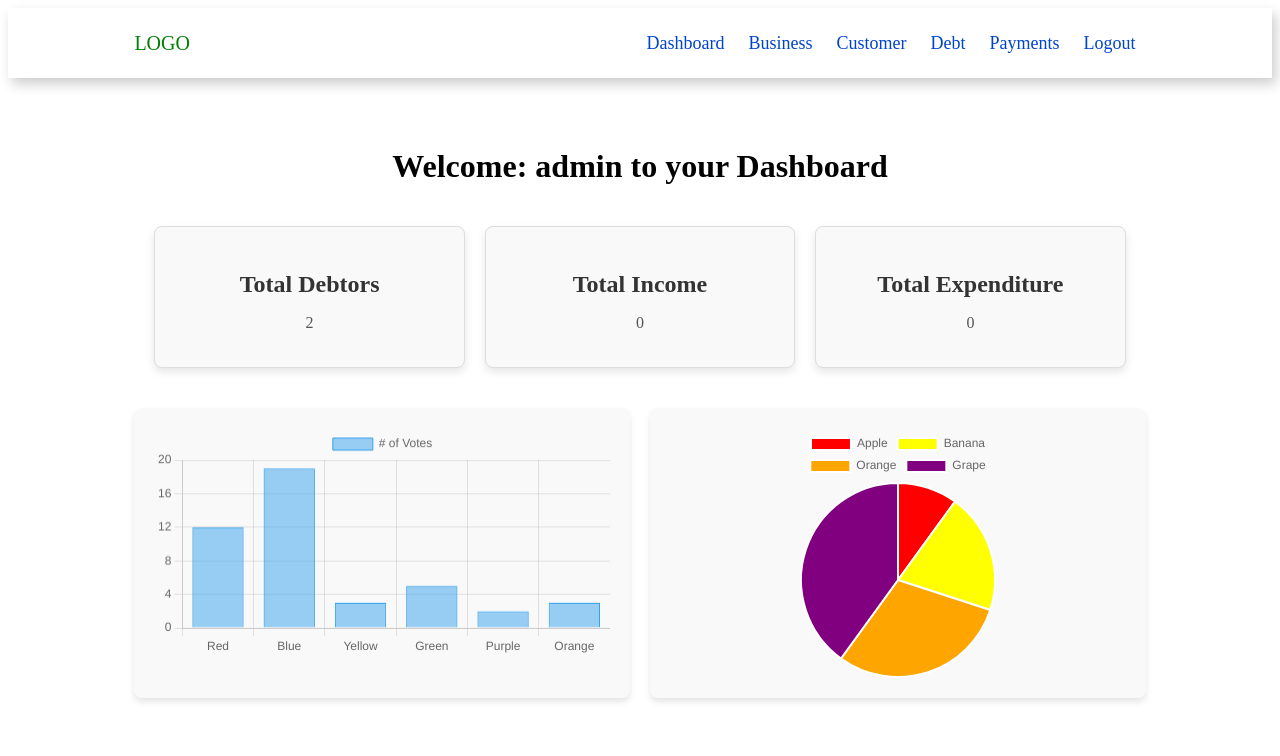
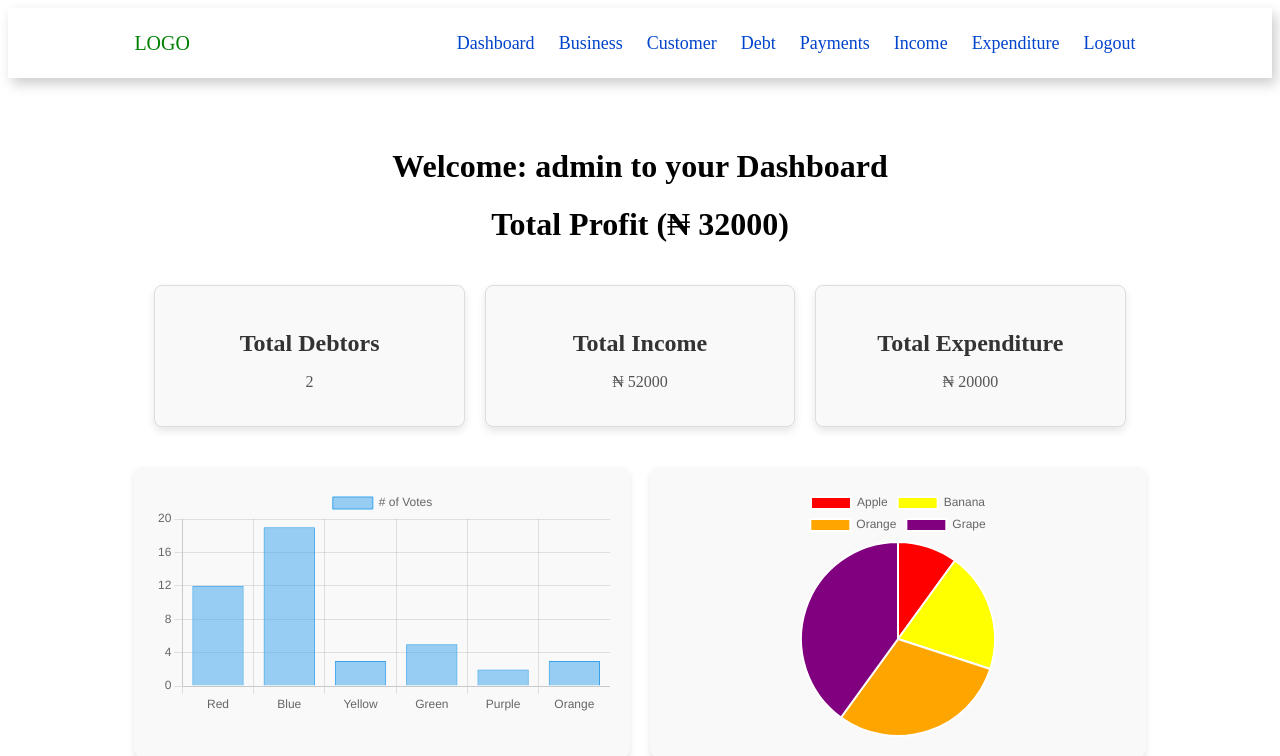
Before and after one commit to sparklweb1988/debtManagement, a Django app: page /dashboard/ in a window 1280 px wide. Shown: the top 756 px of the page. Run offline with Django 5.2, Linux system fonts and the light colour scheme; a user stored in the database is signed in; data comes from the database, SQL or seed files in the repository; both versions use the stored data as it was after the commit.

Commit message:
second commit

```diff
--- a/debtapp/admin.py
+++ b/debtapp/admin.py
@@ -1,9 +1,11 @@
 from django.contrib import admin
 
-from debtapp.models import Business, Customer, Debt, Payment
+from debtapp.models import Business, Customer, Debt, Expenditure, Income, Payment
 
 # Register your models here.
 admin.site.register(Business)
 admin.site.register(Customer)
 admin.site.register(Debt)
 admin.site.register(Payment)
+admin.site.register(Income)
+admin.site.register(Expenditure)
--- a/debtapp/templates/base.html
+++ b/debtapp/templates/base.html
@@ -13,12 +13,22 @@
     <nav>
       <a href="" class="logo">LOGO</a>
       <ul>
-        {% if user.is_authenticated%}
+        {% if user.is_superuser%}
         <li><a href="{% url 'dashboard'%}">Dashboard</a></li>
         <li><a href="{% url 'bussiness_list'%}">Business</a></li>
         <li><a href="{% url 'customer_list'%}">Customer</a></li>
         <li><a href="{% url 'debt_list'%}">Debt</a></li>
         <li><a href="{% url 'payment_list'%}">Payments</a></li>
+        <li><a href="{% url 'income'%}">Income</a></li>
+        <li><a href="{% url 'expenditure'%}">Expenditure</a></li>
+        <li><a href="{% url 'logout'%}">Logout</a></li>
+        {% elif user.is_authenticated%}
+        <li><a href="{% url 'dashboard'%}">Dashboard</a></li>
+        <li><a href="{% url 'customer_list'%}">Customer</a></li>
+        <li><a href="{% url 'debt_list'%}">Debt</a></li>
+        <li><a href="{% url 'payment_list'%}">Payments</a></li>
+        <li><a href="{% url 'income'%}">Income</a></li>
+        <li><a href="{% url 'expenditure'%}">Expenditure</a></li>
         <li><a href="{% url 'logout'%}">Logout</a></li>
         {% else %}
         <li><a href="{% url 'home'%}">Home</a></li>
--- a/debtapp/templates/dashboard/dashboard.html
+++ b/debtapp/templates/dashboard/dashboard.html
@@ -1,6 +1,7 @@
 {% extends 'base.html'%} {% block content %}
 <div class="container">
   <h1>Welcome: {{user.username}} to your Dashboard</h1>
+  <h1>Total Profit (&#8358; {{profit}})</h1>
   <div class="card-container">
     <div class="card">
       <h3>Total Debtors</h3>
@@ -8,11 +9,11 @@
     </div>
     <div class="card">
       <h3>Total Income</h3>
-      <p>0</p>
+      <p>&#8358; {{total_income}}</p>
     </div>
     <div class="card">
       <h3>Total Expenditure</h3>
-      <p>0</p>
+      <p>&#8358; {{total_expenditure}}</p>
     </div>
   </div>
 
--- a/debtapp/urls.py
+++ b/debtapp/urls.py
@@ -37,6 +37,10 @@ urlpatterns = [
    # COMPLETE BUTTON URL
 
 
+   # TRANSACTIONS
+
+   path("income/", views.income_view, name="income"),
+   path("expenditure/", views.expenditure_view, name="expenditure"),
 
 
 
--- a/debtapp/views.py
+++ b/debtapp/views.py
@@ -1,8 +1,10 @@
 from django.shortcuts import get_object_or_404, redirect, render
 from django.contrib.auth import authenticate, logout, login
 from django.contrib import messages
-from debtapp.models import Business, Customer, Debt, Payment
+from debtapp.models import Business, Customer, Debt, Expenditure, Income, Payment
 from django.contrib.auth.models import User
+from django.utils import timezone
+from django.db.models import Sum
 
 # Create your views here.
 
@@ -45,9 +47,38 @@ def dashboard_view(request):
 
     debtors = Debt.objects.all()
     total_debtors = debtors.count()
+    incomes = Income.objects.all()
+    total_income =incomes.count()
+    expenditures = Expenditure.objects.all()
+    total_expenditure = expenditures.count()
+
+
+    today = timezone.now().date()
+
+    start_of_month = today.replace(day=1)
+
+    total_income = Income.objects.filter(
+        user=request.user,
+        date__gte=start_of_month,
+        date__lte=today
+    ).aggregate(total=Sum("amount"))["total"] or 0
+
+    total_expenditure = Expenditure.objects.filter(
+        user=request.user,
+        date__gte=start_of_month,
+        date__lte=today
+    ).aggregate(total=Sum("amount"))["total"] or 0
+
+    profit = total_income - total_expenditure
+
+
+
     context ={
         'total_debtors':total_debtors,
         'debtors':debtors,
+        'total_income':total_income,
+        'total_expenditure':total_expenditure,
+        'profit':profit,
 
     }
     return render(request, 'dashboard/dashboard.html',context)
@@ -280,6 +311,77 @@ def payment_delete(request, id):
     return redirect('payment_list')
 #  LOGOUT VIEW
 
+
+
+
+#  INCOME
+
+
+def income_view(request):
+    today = timezone.now()
+    month = today.month
+    year = today.year
+
+    incomes = Income.objects.filter(
+        user=request.user,
+        date__month=month,
+        date__year=year
+    )
+
+    total_income = sum(i.amount for i in incomes)
+
+    if request.method == "POST":
+        amount = request.POST.get("amount")
+        description = request.POST.get("description")
+
+        Income.objects.create(
+            user=request.user,
+            amount=amount,
+            description=description
+        )
+        return redirect("income")
+
+    return render(request, "tables/income.html", {
+        "incomes": incomes,
+        "total_income": total_income,
+    })
+
+
+
+# EXPENDITURE
+
+def expenditure_view(request):
+    today = timezone.now()
+    month = today.month
+    year = today.year
+
+    expenditures = Expenditure.objects.filter(
+        user=request.user,
+        date__month=month,
+        date__year=year
+    )
+
+    total_expenditure = sum(e.amount for e in expenditures)
+
+    if request.method == "POST":
+        amount = request.POST.get("amount")
+        description = request.POST.get("description")
+
+        Expenditure.objects.create(
+            user=request.user,
+            amount=amount,
+            description=description
+        )
+        return redirect("expenditure")
+
+    return render(request, "tables/expenditure.html", {
+        "expenditures": expenditures,
+        "total_expenditure": total_expenditure,
+    })
+
+
+
+
 def logout_view(request):
     logout(request)
     return redirect('home')
```
Also changed, not shown: debtapp/models.py (+22 -0 lines), debtapp/templates/tables/expenditure.html (added, +48 -0 lines), debtapp/templates/tables/income.html (added, +48 -0 lines), db.sqlite3, debtapp/migrations/0004_expenditure_income.py (added).
